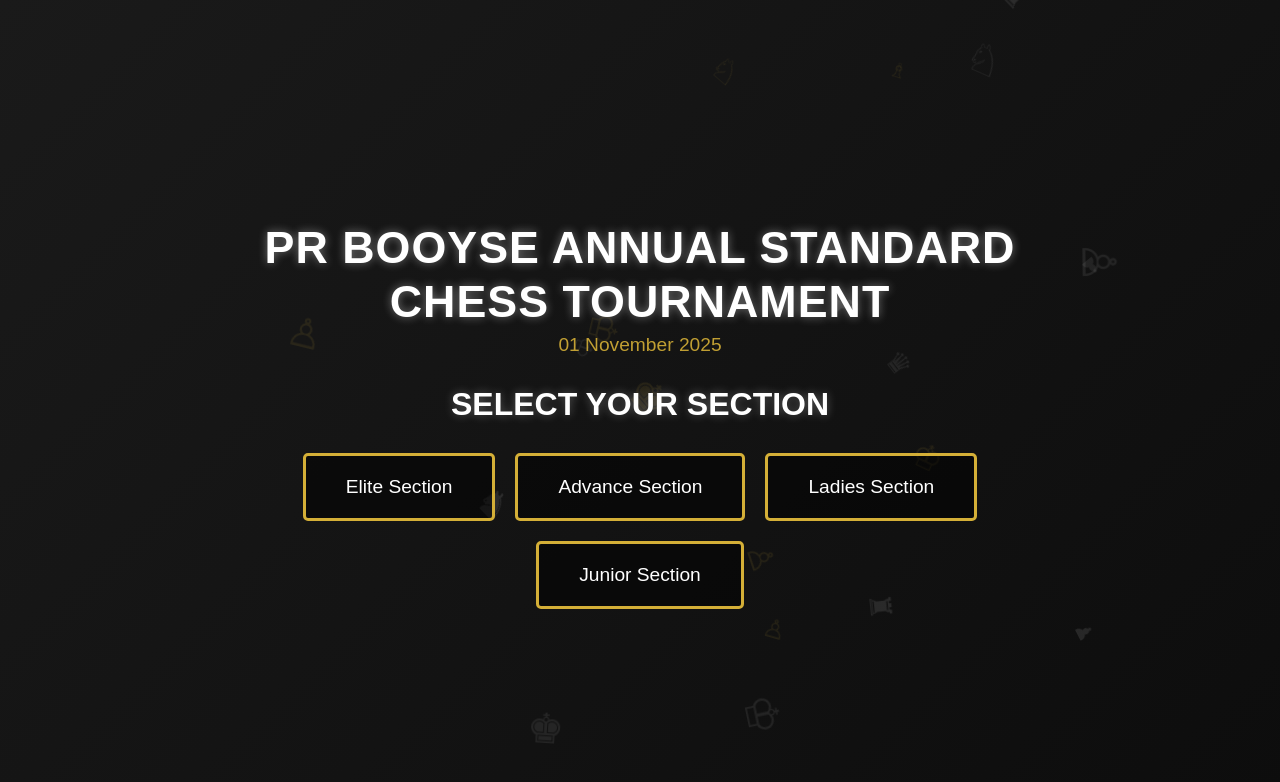
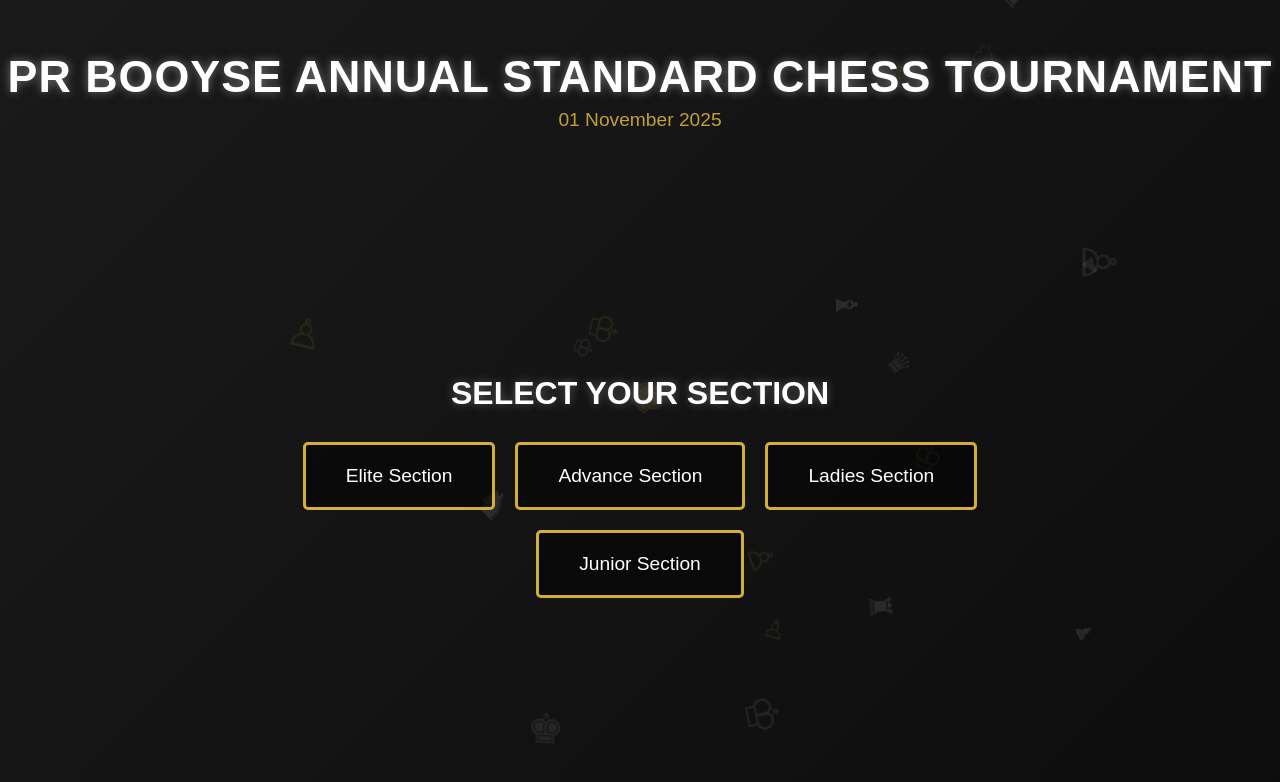
Before and after one commit to ChruckNorris/Chess-Registration, a plain HTML site: page index.html in a window 1280 px wide. Drawn offline with Linux system fonts and the light colour scheme.

Commit message:
Update index.html

```diff
--- a/index.html
+++ b/index.html
@@ -11,16 +11,29 @@
             font-family: 'Arial', sans-serif;
             margin: 0;
             padding: 0;
-            overflow: hidden;
-            height: 100vh;
+            min-height: 100vh;
             display: flex;
+            flex-direction: column;
+        }
+
+        .header {
+            text-align: center;
+            padding: 20px 0;
+            width: 100%;
+        }
+
+        .main-content {
+            flex: 1;
+            display: flex;
+            flex-direction: column;
             justify-content: center;
             align-items: center;
+            padding: 20px;
+            z-index: 10;
         }
 
         .container {
             text-align: center;
-            z-index: 10;
             width: 90%;
             max-width: 800px;
         }
@@ -37,11 +50,11 @@
         .tournament-date {
             font-size: 1.2em;
             color: #d4af37;
-            margin: 0 0 30px 0;
+            margin: 0;
             opacity: 0.9;
         }
 
-        h1 {
+        .section-heading {
             margin-bottom: 30px;
             font-size: 2em;
             text-shadow: 0 0 10px rgba(255, 255, 255, 0.3);
@@ -88,23 +101,27 @@
     </style>
 </head>
 <body>
-    <!-- Floating chess pieces (added via JavaScript) -->
-
-    <div class="container">
+    <!-- Header at the top -->
+    <div class="header">
         <h1 class="tournament-title">PR BOOYSE ANNUAL STANDARD CHESS TOURNAMENT</h1>
         <p class="tournament-date">01 November 2025</p>
+    </div>
 
-        <h1>SELECT YOUR SECTION</h1>
-        <div class="section-options">
-            <a href="https://docs.google.com/forms/d/e/1FAIpQLSe2N-51UevNwOIAVuzkPtX-VjlXW6uF3STtudRnFWWIsAtDuw/viewform?usp=header" class="section-box" target="_blank">Elite Section</a>
-            <a href="https://docs.google.com/forms/d/e/1FAIpQLScUtStOiC7HYr_U7q9Rrr-lN9gsnruMsg-TLN6TleKdwztBUg/viewform?usp=header" class="section-box" target="_blank">Advance Section</a>
-            <a href="https://docs.google.com/forms/d/e/1FAIpQLSezGEyWnEkW9qp9XbQcB-lGlkmBzgUBcJCM0CvEGkcOkCTPgQ/viewform?usp=header" class="section-box" target="_blank">Ladies Section</a>
-            <a href="https://docs.google.com/forms/d/e/1FAIpQLScdbSNh7Xxk2Xgzut1qCbeW5qpDIURTHwEPsRl0l0ph0WpYJA/viewform?usp=header" class="section-box" target="_blank">Junior Section</a>
+    <!-- Centered content -->
+    <div class="main-content">
+        <div class="container">
+            <h1 class="section-heading">SELECT YOUR SECTION</h1>
+            <div class="section-options">
+                <a href="https://docs.google.com/forms/d/e/1FAIpQLSe2N-51UevNwOIAVuzkPtX-VjlXW6uF3STtudRnFWWIsAtDuw/viewform?usp=header" class="section-box" target="_blank">Elite Section</a>
+                <a href="https://docs.google.com/forms/d/e/1FAIpQLScUtStOiC7HYr_U7q9Rrr-lN9gsnruMsg-TLN6TleKdwztBUg/viewform?usp=header" class="section-box" target="_blank">Advance Section</a>
+                <a href="https://docs.google.com/forms/d/e/1FAIpQLSezGEyWnEkW9qp9XbQcB-lGlkmBzgUBcJCM0CvEGkcOkCTPgQ/viewform?usp=header" class="section-box" target="_blank">Ladies Section</a>
+                <a href="https://docs.google.com/forms/d/e/1FAIpQLScdbSNh7Xxk2Xgzut1qCbeW5qpDIURTHwEPsRl0l0ph0WpYJA/viewform?usp=header" class="section-box" target="_blank">Junior Section</a>
+            </div>
         </div>
     </div>
 
+    <!-- Floating chess pieces -->
     <script>
-        // Add floating chess pieces
         const pieces = ['♔', '♕', '♖', '♗', '♘', '♙', '♚', '♛', '♜', '♝', '♞', '♟'];
         const colors = ['#d4af37', '#ffffff', '#c0c0c0'];
 
```
